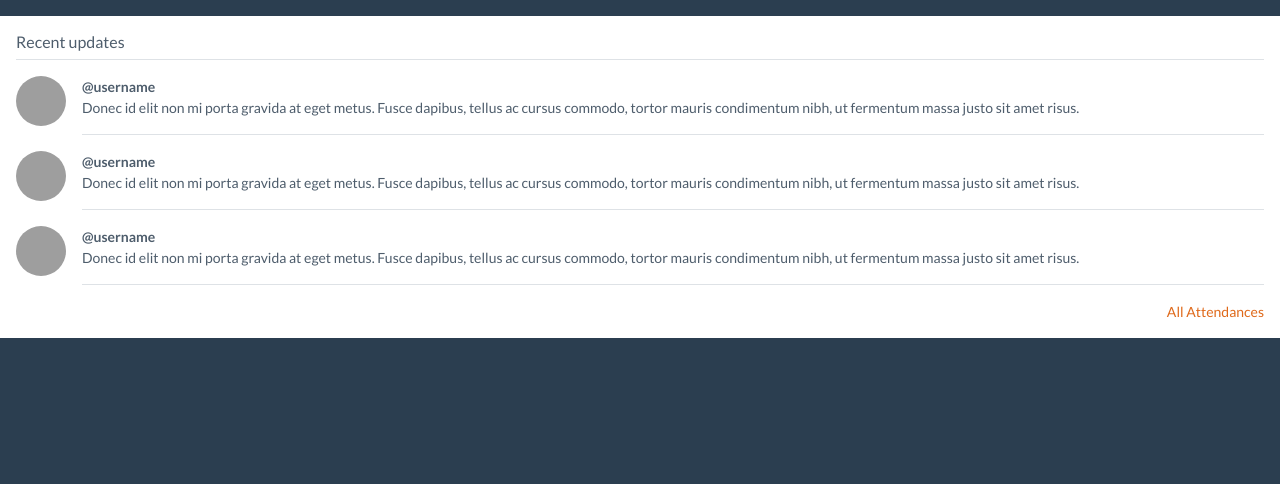
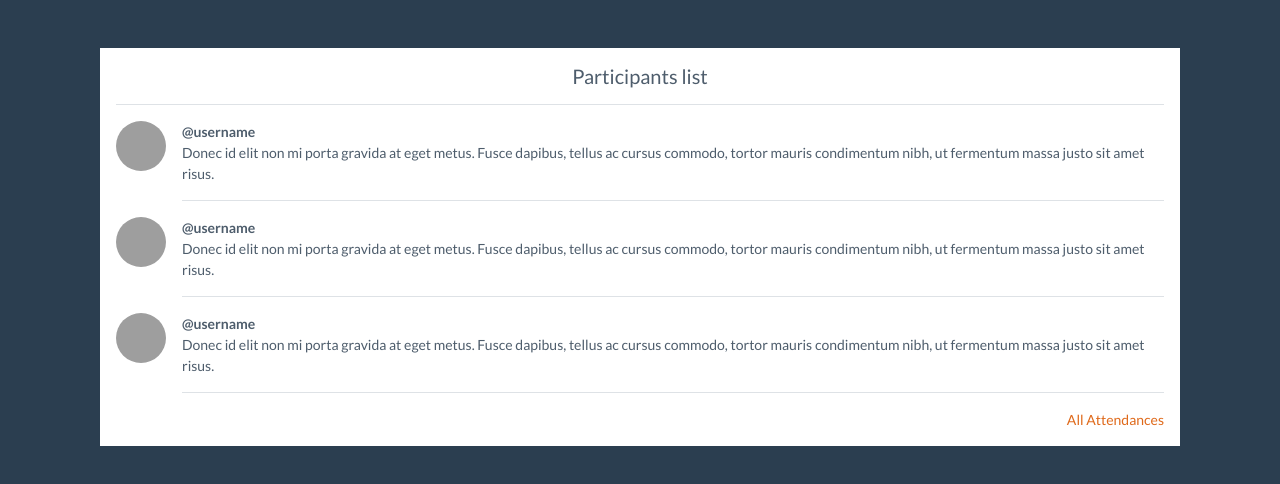
Before and after one commit to gre-thp-s7/THP_S07_J2_HTML, a plain HTML site: page html/card_1.html in a window 1280 px wide. Drawn offline with nearby package versions, Linux system fonts and the light colour scheme; grey boxes are pictures that could not be loaded.

Commit message:
card1 en cours

```diff
--- a/html/card_1.html
+++ b/html/card_1.html
@@ -5,8 +5,8 @@
   </head>
   <body>
 
-<div class="my-3 p-3 bg-white rounded box-shadow">
-    <h6 class="border-bottom border-gray pb-2 mb-0 text-secondary">Recent updates</h6>
+<div class="my-5 p-3 bg-white rounded box-shadow" style="margin: 100px">
+    <h5 class="border-bottom border-gray pb-3 mb-0 text-secondary" style="text-align: center"> Participants list</h6>
     <div class="media text-muted pt-3">
         <img src="http://lorempixel.com/50/50/people/3?random" class="rounded-circle align-self-start mr-3">
       <p class="media-body pb-3 mb-0 small lh-125 border-bottom border-gray text-dark">
```
Also changed, not shown: html/comment.html (+1 -1 lines).
